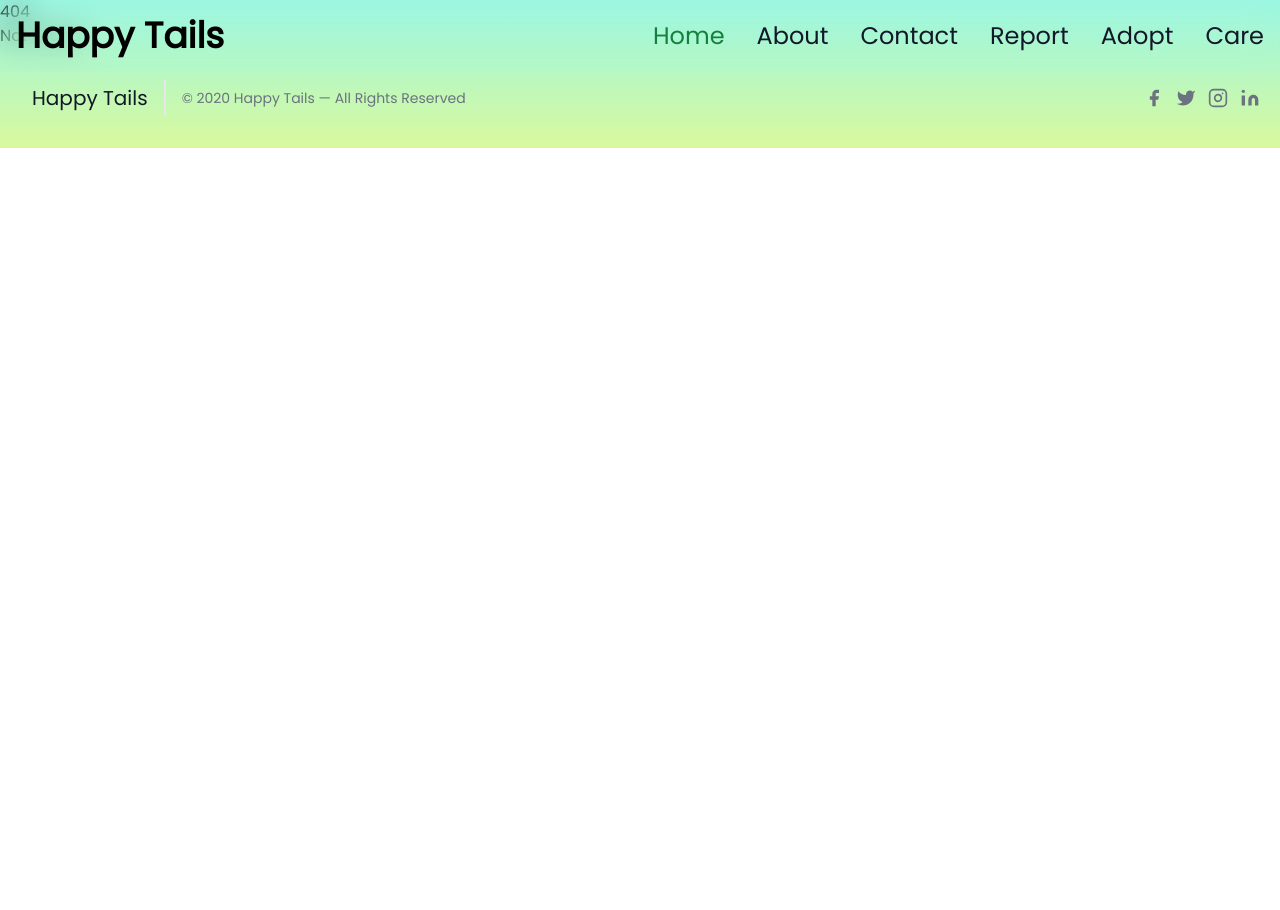
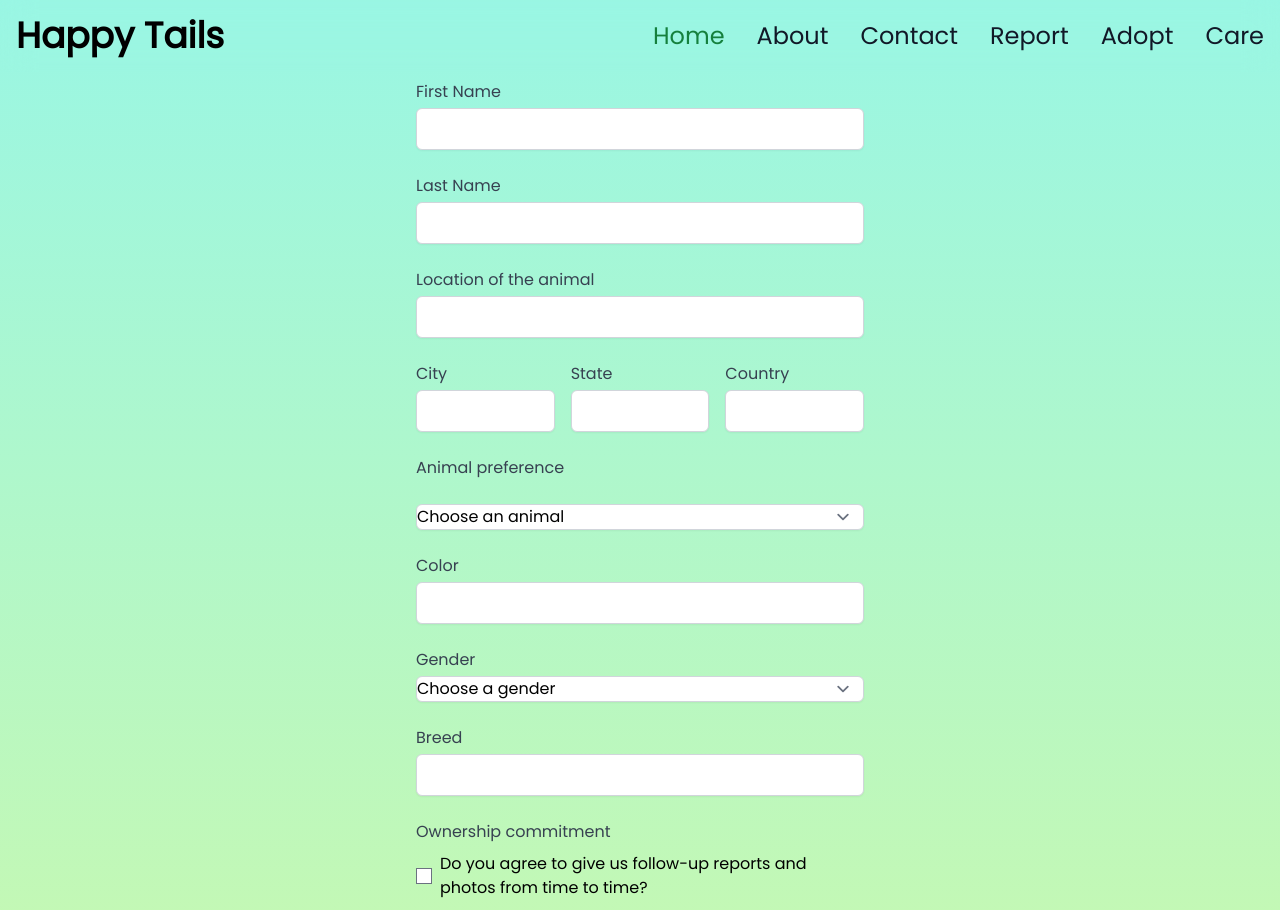
Before and after one commit to the-byte-brigade/website, a SvelteKit app: page /report in a window 1280 px wide. Before the commit this address had no page. Shown: the top 910 px of the page. Before the commit the page ends 800 px from the top, so only its background shows below. Built offline with nearby package versions, Linux system fonts and the light colour scheme.

Commit message:
minor fixes

```diff
--- a/src/components/Header.svelte
+++ b/src/components/Header.svelte
@@ -15,7 +15,7 @@
             <a href="#" class="block py-2 pl-3 pr-4 text-gray-900 rounded hover:bg-gray-100 md:hover:bg-transparent md:hover:text-green-700 md:p-0">Contact</a>
           </li>
           <li>
-            <a href="#" class="block py-2 pl-3 pr-4 text-gray-900 rounded hover:bg-gray-100 md:hover:bg-transparent md:hover:text-green-700 md:p-0">Report</a>
+            <a href="/report" class="block py-2 pl-3 pr-4 text-gray-900 rounded hover:bg-gray-100 md:hover:bg-transparent md:hover:text-green-700 md:p-0">Report</a>
           </li>
           <li>
             <a href="/adopt" class="block py-2 pl-3 pr-4 text-gray-900 rounded hover:bg-gray-100 md:hover:bg-transparent md:hover:text-green-700 md:p-0">Adopt</a>
--- /dev/null
+++ b/src/routes/report/+page.svelte
@@ -0,0 +1,96 @@
+<div class="my-20">
+    <form class="max-w-md mx-auto mt-8 space-y-6 mt-auto my-10" action="http://127.0.0.1:5000/submit" method="post">
+      <div>
+        <label class="block font-medium text-gray-700 text-left" for="first-name">First Name</label>
+        <input name="first-name" class="text-black form-input mt-1 block w-full rounded-md border-gray-300 shadow-sm" id="first-name" type="text">
+      </div>
+      <div>
+        <label class="block font-medium text-gray-700 text-left" for="last-name">Last Name</label>
+        <input name="last-name" class="text-black form-input mt-1 block w-full rounded-md border-gray-300 shadow-sm" id="last-name" type="text">
+      </div>
+
+      <div>
+        <label class="block font-medium text-gray-700 text-left" for="address">Location of the animal</label>
+        <input name="address" class="text-black form-input mt-1 block w-full rounded-md border-gray-300 shadow-sm" id="address" type="text">
+      </div>
+      <div class="grid grid-cols-3 gap-4">
+        <div>
+          <label class="block font-medium text-gray-700 text-left" for="city">City</label>
+          <input name="city" class="text-black form-input mt-1 block w-full rounded-md border-gray-300 shadow-sm" id="city" type="text">
+        </div>
+        <div>
+          <label class="block font-medium text-gray-700 text-left" for="state">State</label>
+          <input name="state" class="text-black form-input mt-1 block w-full rounded-md border-gray-300 shadow-sm" id="state" type="text">
+        </div>
+        <div>
+          <label class="block font-medium text-gray-700 text-left" for="country">Country</label>
+          <input name="country" class="text-black form-input mt-1 block w-full rounded-md border-gray-300 shadow-sm" id="country" type="text">
+        </div>
+      </div>
+
+
+      <label class="block font-medium text-gray-700" for="animal-preference">Animal preference</label>
+      <select name="animal-preference" class="text-black form-select mt-1 block w-full rounded-md border-gray-300 shadow-sm" id="animal-preference">
+        <option value="">Choose an animal</option>
+        <option value="dog">Dog</option>
+        <option value="cat">Cat</option>
+        <option value="bird">Bird</option>
+        <option value="other">Other</option>
+      </select>
+
+    <div class="mt-4">
+      <label class="block font-medium text-gray-700" for="color">Color</label>
+      <input name="color" class="text-black form-input mt-1 block w-full rounded-md border-gray-300 shadow-sm" id="color" type="text">
+    </div>
+    <div class="mt-4">
+      <label class="block font-medium text-gray-700" for="gender">Gender</label>
+      <select name="gender" class="text-black form-select mt-1 block w-full rounded-md border-gray-300 shadow-sm" id="gender">
+        <option value="">Choose a gender</option>
+        <option value="male">Male</option>
+        <option value="female">Female</option>
+        <option value="unknown">Unknown</option>
+      </select>
+    </div>
+    <div class="mt-4">
+      <label class="block font-medium text-gray-700" for="breed">Breed</label>
+      <input name="breed" class="text-black form-input mt-1 block w-full rounded-md border-gray-300 shadow-sm" id="breed" type="text">
+    </div>
+    <div class="mt-4">
+      <label class="block font-medium text-gray-700">Ownership commitment</label>
+      <div class="mt-2">
+        <label class="inline-flex items-center">
+          <input type="checkbox" class="text-black form-checkbox" name="follow-up-reports">
+          <span class="ml-2">Do you agree to give us follow-up reports and photos from time to time?</span>
+        </label>
+      </div>
+      <div class="mt-2">
+        <label class="inline-flex items-center">
+          <input type="checkbox" class="text-black form-checkbox" name="re-home-pet">
+          <span class="ml-2">Do you agree to contact us in case you need to re-home this pet for whatever reason?</span>
+        </label>
+      </div>
+    </div>
+    <div class="mt-4">
+      <label class="block font-medium text-gray-700" for="other-questions">Do you have any other questions for us you’d like us to note?</label>
+      <textarea class="text-black form-textarea mt-1 block w-full rounded-md border-gray-300 shadow-sm" id="other-questions" rows="3"></textarea>
+    </div>
+    <div class="mt-6">
+      <button class="px-4 py-2 bg-indigo-600 border border-transparent rounded-md font-semibold text-white hover:bg-indigo-700 focus:outline-none focus:shadow-outline-indigo focus:border-indigo-700 active:bg-indigo-800 transition duration-150 ease-in-out">Submit</button>
+    </div>
+  </form>
+  </div>
+      <!-- <div>
+        <label class="block font-medium text-gray-700" for="animal-preference">Animal Preference</label>
+        <div class="grid grid-cols-3 gap-4">
+          <div>
+            <label class="block font-medium text-gray-700" for="color">Color</label>
+            <input class="form-input mt-1 block w-full rounded-md border-gray-300 shadow-sm" id="color" type="text">
+          </div>
+          <div>
+            <label class="block font-medium text-gray-700" for="gender">Gender</label>
+            <select class="form-select mt-1 block w-full rounded-md border-gray-300 shadow-sm" id="gender">
+              <option>Male</option>
+              <option>Female</option>
+              <option>Other</option>
+            </select>
+          </div> -->
```
